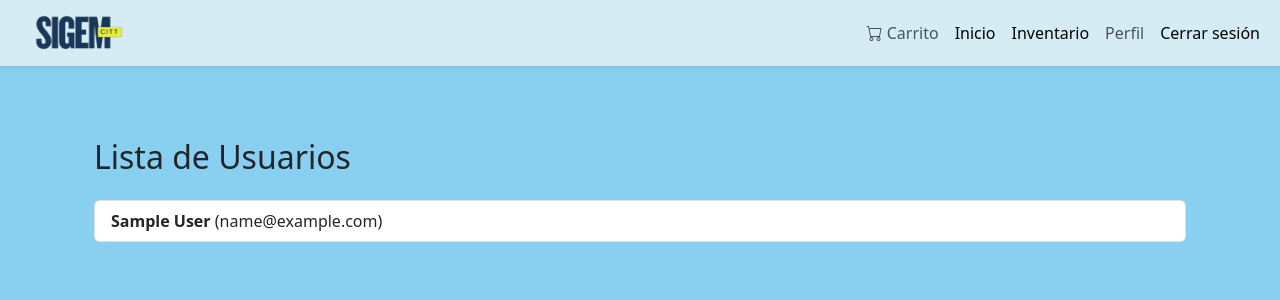
After one commit to ConstanzaPavez/srvSIGEM, a Django app: page /usuarios/ in a window 1280 px wide. The commit adds this page. Shown: the top 300 px of the page. Run offline with Django 4.2, Linux system fonts and the light colour scheme; the visitor is signed in with stand-in values (Sample User, id 1); data comes from the database, SQL or seed files in the repository; some libraries are stand-ins or nearby versions.

Commit message:
lista de usuarios con sus solicitudes para admin

```diff
--- /dev/null
+++ b/appSIGEM/templates/paginas/admin/listar_usuarios.html
@@ -0,0 +1,15 @@
+{% extends 'base.html' %}
+{% block content %}
+<div class="container mt-4">
+    <h2 class="mb-4">Lista de Usuarios</h2>
+    <div class="list-group">
+        {% for usuario in usuarios %}
+            <a href="{% url 'ver_solicitudes_usuario' usuario.id %}" class="list-group-item list-group-item-action">
+                <strong>{{ usuario.get_full_name|default:usuario.username }}</strong> ({{ usuario.email }})
+            </a>
+        {% empty %}
+            <p class="text-muted">No hay usuarios registrados.</p>
+        {% endfor %}
+    </div>
+</div>
+{% endblock %}
--- a/appSIGEM/templates/paginas/inicio/admin_panel.html
+++ b/appSIGEM/templates/paginas/inicio/admin_panel.html
@@ -20,6 +20,7 @@
         <div class="d-flex flex-column align-items-center mt-4">
             <a href="{% url 'crear_usuario' %}" class="btn btn-primary mb-3 w-75">Crear Nuevo Usuario</a>
             <a href="{% url 'control_solicitudes' %}" class="btn btn-primary mb-3 w-75">Control de Solicitudes</a>
+            <a href="{% url 'listar_usuarios' %}" class="btn btn-primary">Ver usuarios y sus solicitudes</a>
 
             <a href="{% url 'gestionar_devoluciones' %}" class="btn btn-outline-success mb-3">Gestionar Devoluciones</a>
 
--- a/appSIGEM/views.py
+++ b/appSIGEM/views.py
@@ -357,3 +357,19 @@ def gestionar_devoluciones(request):
     return render(request, 'paginas/devoluciones/gestionar_devoluciones.html', {
         'solicitudes': solicitudes_con_pendientes
     })
+
+@login_required
+@user_passes_test(is_admin)
+def listar_usuarios(request):
+    usuarios = User.objects.all()
+    return render(request, 'paginas/admin/listar_usuarios.html', {'usuarios': usuarios})
+
+@login_required
+@user_passes_test(is_admin)
+def ver_solicitudes_usuario(request, user_id):
+    usuario = get_object_or_404(User, id=user_id)
+    solicitudes = Solicitud.objects.filter(usuario=usuario).order_by('-fecha_solicitud')
+    return render(request, 'paginas/admin/solicitudes_usuario.html', {
+        'usuario': usuario,
+        'solicitudes': solicitudes
+    })
--- a/srvSIGEM/urls.py
+++ b/srvSIGEM/urls.py
@@ -65,6 +65,10 @@ urlpatterns = [
 
     path('devoluciones/', views.gestionar_devoluciones, name='gestionar_devoluciones'),
 
+    path('usuarios/', views.listar_usuarios, name='listar_usuarios'),
+
+    path('usuarios/<int:user_id>/solicitudes/', views.ver_solicitudes_usuario, name='ver_solicitudes_usuario'),
+
 
 ]+ static(settings.MEDIA_URL, document_root=settings.MEDIA_ROOT)
 
```
Also changed, not shown: appSIGEM/templates/paginas/admin/solicitudes_usuario.html (added, +61 -0 lines).
